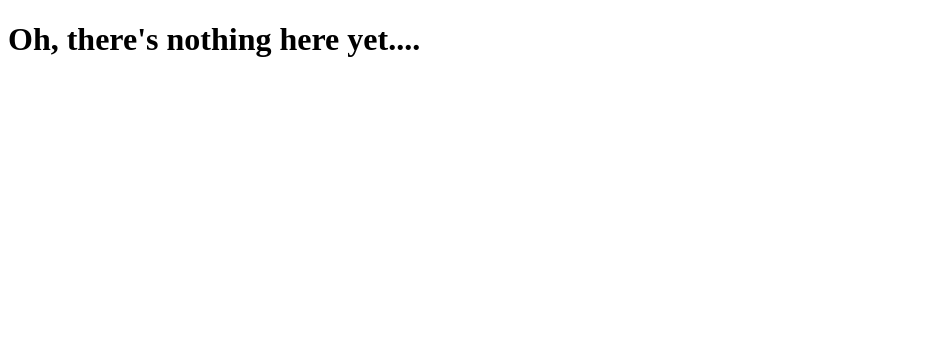
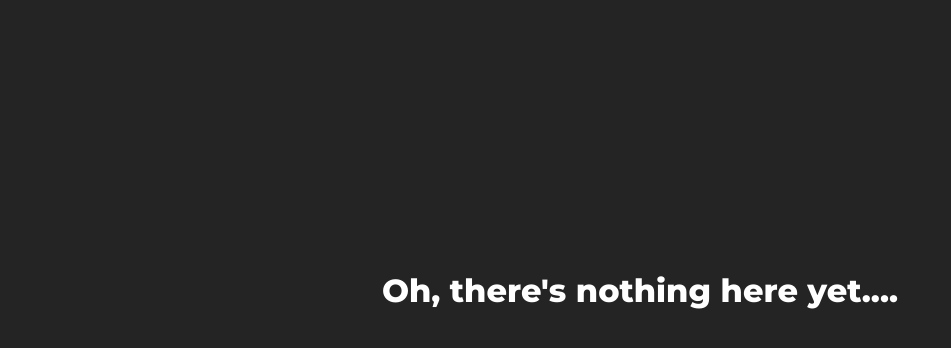
Before and after one commit to DKuzibaev/rsschool-cv, a plain HTML site: page index.html in a window 1280 px wide. Shown: the whole page, without its empty margins (0-951 px from the left). Drawn offline with Linux system fonts and the light colour scheme.

Commit message:
feat: enabled font and styles

```diff
--- a/index.html
+++ b/index.html
@@ -4,10 +4,17 @@
     <meta charset="UTF-8">
     <meta http-equiv="X-UA-Compatible" content="IE=edge">
     <meta name="viewport" content="width=device-width, initial-scale=1.0">
+    <link rel="preconnect" href="https://fonts.googleapis.com">
+    <link rel="preconnect" href="https://fonts.gstatic.com" crossorigin>
+    <link
+      href="https://fonts.googleapis.com/css2?family=Montserrat:wght@800&display=swap"
+      rel="stylesheet"
+    >
+    <link rel="stylesheet" href="style.css">
     <title>Doniyor Kuzibaev</title>
   </head>
   <body>
-    <div>
+    <div class="text-box">
       <h1>Oh, there's nothing here yet....</h1>
     </div>
   </body>
```
